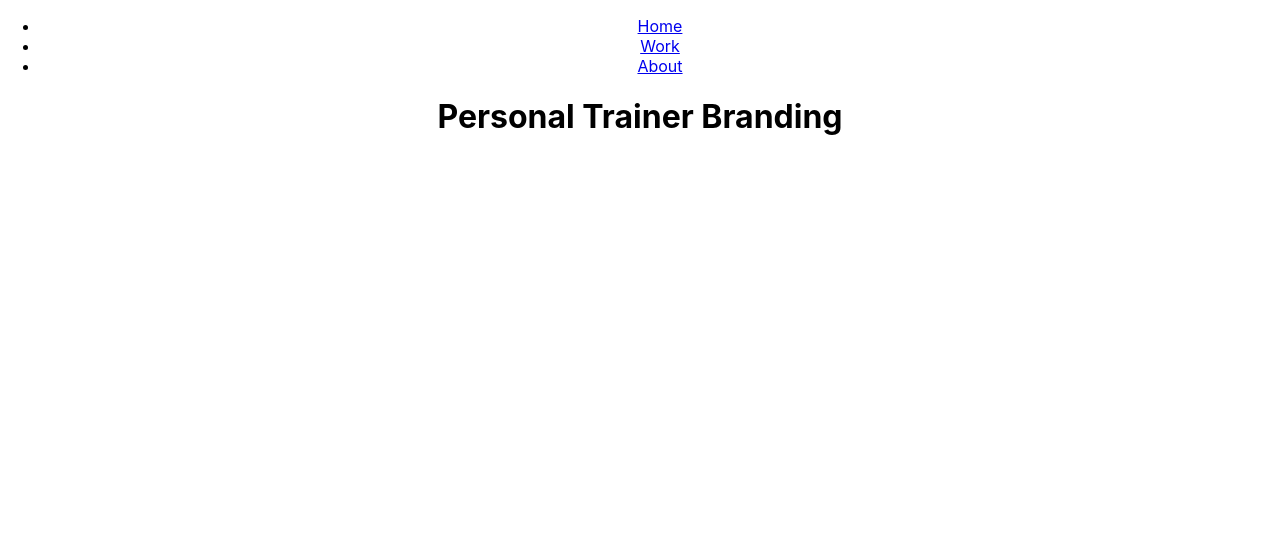
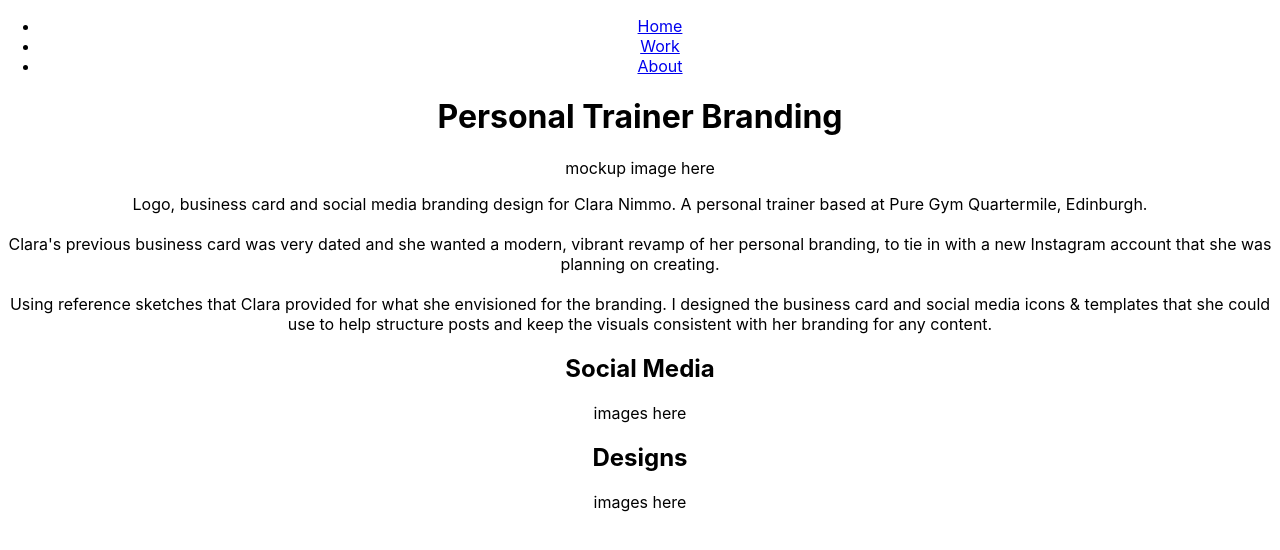
Before and after one commit to calumgould/portfolio_site, a React (Create React App) app: page /work/design/personal-trainer-branding in a window 1280 px wide. Shown: the top 550 px of the page. Built offline with nearby package versions, Linux system fonts and the light colour scheme.

Commit message:
fleshed out design work pages

```diff
--- a/src/containers/designProjects/ChoJuicePage.js
+++ b/src/containers/designProjects/ChoJuicePage.js
@@ -3,8 +3,33 @@ import React from 'react';
 const ChoJuicePage = () => {
     return (
         <div>
-        <h1>Cho Juice</h1>
-    </div>
+            <div>
+                <h1>Cho Juice</h1>
+                <p>mockup image here</p>
+                <p>
+                Cho Juice is a brand designed from the ground up, to bring transparency to the fruit juice market, specifically targeting how the sugar content is represented on juice bottles, due to the lack of regulations for how nutritional information is labelled on all major juice brands, such as Innocent and Tropicana.
+                <br /><br />
+                At a glance these juices appear to have relatively low sugar content, when in reality you're only being shown the sugar content of a single serving, of which there can be up to 8 servings of per bottle. This makes it difficult to determine the total sugar content of any given bottle.
+                <br /><br />
+                Cho Juice brings clarity to this, by showing the total nutritional content upfront, as well as highlighting the importance of portion control, informing the consumer of their recommended daily sugar intakes and how much of it this drink makes up.
+                </p>
+            </div>
+            <div>
+                <p>finished bottle image</p>
+            </div>
+            <div>
+                <h2>Juice Bottle Labels</h2>
+                <p>images here</p>
+            </div>
+            <div>
+                <h2>Social Media</h2>
+                <p>images here</p>
+            </div>
+            <div>
+                <h2>Posters</h2>
+                <p>images here</p>
+            </div>
+        </div>
      );
 }
 
--- a/src/containers/designProjects/GarvaldArtistsPage.js
+++ b/src/containers/designProjects/GarvaldArtistsPage.js
@@ -3,7 +3,31 @@ import React from 'react';
 const GarvaldArtistsPage = () => {
     return (
         <div>
-            <h1>Garvald Artists</h1>
+            <div>
+                <h1>Garvald Artists</h1>
+                <p>mockup image here</p>
+                <p>
+                Garvald Artists is one of 21 supported workshops in Edinburgh. Their purpose is to support adults with a learning disability and develop their art, craft and catering skills.
+                <br /><br />
+                Proposed design for how artists at Garvald could introduce their work to the art and design world.
+                <br /><br />
+                Working in a two person team, we overhauled the current Garvald Artists website, to have a more creative feel, featuring work by the artists themselves. Collating all the proposed changes in a concise publication to give to the client.
+                <br /><br />
+                The inclusion of an online shop in the website gives the artists the tools to begin to sell their work through a commercial medium, showing examples of how their art could be implemented on different products.
+                </p>
+            </div>
+            <div>
+                <h2>Designs</h2>
+                <p>images here</p>
+            </div>
+            <div>
+                <h2>Publication Spreads</h2>
+                <p>images here</p>
+            </div>
+            <div>
+                <h2>Merchandise</h2>
+                <p>images here</p>
+            </div>
         </div>
      );
 }
--- a/src/containers/designProjects/HeinzPage.js
+++ b/src/containers/designProjects/HeinzPage.js
@@ -3,7 +3,25 @@ import React from 'react';
 const HeinzPage = () => {
     return (
         <div>
-            <h1>D&AD Heinz</h1>
+            <div>
+                <h1>D&AD Heinz</h1>
+                <p>mockup image here</p>
+                <p>
+                Proposed campaign for D&AD 2019 competition brief "It has to be Heinz".
+                <br /><br />
+                To celebrate 150 years of Heinz I developed a campaign to utilise the best feature of Heinz...their ketchup. Experimenting with it in every way I could think of, most of which incredibly messy.
+                <br /><br />
+                The final designs utilised negative space to show just how iconic Heinz Ketchup is, that you can recognise it without the Heinz brand mark.
+                <br /><br />
+                Taking the iconic shape of Heinz bottles to create these forms out of just ketchup. Affirming to existing Heinz consumers and newcomers alike that Heinz Ketchup is just the best there is.
+                <br /><br />
+                <b>"It has to be Heinz."</b>
+                </p>
+            </div>
+            <div>
+                <h2>Proposed Idea</h2>
+                <p>images here (slideshow?)</p>
+            </div>
         </div>
       );
 }
--- a/src/containers/designProjects/KateBushSymposiumPage.js
+++ b/src/containers/designProjects/KateBushSymposiumPage.js
@@ -3,7 +3,29 @@ import React from 'react';
 const KateBushSymposium = () => {
     return (
         <div>
-            <h1>Kate Bush Symposium</h1>
+            <div>
+                <h1>Kate Bush Symposium</h1>
+                <p>mockup image here</p>
+                <p>
+                Freelance project for the University of Edinburgh
+                <br /><br />
+                Full brand identity for the Kate Bush Symposium, to be held in Edinburgh on 12th December 2019 at Edinburgh College of Art.
+                <br /><br />
+                The visuals are designed to appeal to Kate Bush's followers, using her iconic expressions in an abstracted, half-tone form to create a subtle background, still recognisable as Kate Bush even though heavily cropped, showing how iconic her features are.
+                <br /><br />
+                The imagery in combination with bold, vibrant text makes the post pop out to readers, and bringing a simple but effective colour palette and style that can be used across the rest of the event branding.
+                <br /><br />
+                The proposal was initially made during my time at Cosmic Collective, a student led design agency, which I ran with Lynn Jiang. After winning the pitch from all agencies, this project was continued after my graduation as freelance work.
+                </p>
+            </div>
+            <div>
+                <h2>Final Designs</h2>
+                <p>images here</p>
+            </div>
+            <div>
+                <h2>The Event</h2>
+                <p>images here</p>
+            </div>
         </div>
      );
 }
--- a/src/containers/designProjects/LoganAirPage.js
+++ b/src/containers/designProjects/LoganAirPage.js
@@ -3,7 +3,31 @@ import React from 'react';
 const LoganAirPage = () => {
     return (
         <div>
-            <h1>Logan Air</h1>
+            <div>
+                <h1>Logan Air</h1>
+                <p>mockup image here</p>
+                <p>
+                Brand redesign concept for Loganair, Scotland's biggest airline est 1962.
+                <br /><br />
+                A fresh, modern take on the Loganair brand, with the aim of bringing it up to standard with major airlines across the UK.
+                <br /><br />
+                This new design would allow the airline to branch outside of Scotland by removing the overly tartan aesthetic and instead taking the existing colour palette to create a whole new identity, without straying too far from the core brand.
+                <br /><br />
+                This included concepts for aeroplane livery, tickets, advertisements, billboards, uniforms, tickets, pillows and stationary.
+                </p>
+            </div>
+            <div>
+                <h2>Designs</h2>
+                <p>images here</p>
+            </div>
+            <div>
+                <h2>Old vs New</h2>
+                <p>images here</p>
+            </div>
+            <div>
+                <h2>Further Designs</h2>
+                <p>images here</p>
+            </div>
         </div>
      );
 }
--- a/src/containers/designProjects/PersonalTrainerBrandingPage.js
+++ b/src/containers/designProjects/PersonalTrainerBrandingPage.js
@@ -3,7 +3,25 @@ import React from 'react';
 const PersonalTrainerBrandingPage = () => {
     return (
         <div>
-            <h1>Personal Trainer Branding</h1>
+            <div>
+                <h1>Personal Trainer Branding</h1>
+                <p>mockup image here</p>
+                <p>
+                Logo, business card and social media branding design for Clara Nimmo. A personal trainer based at Pure Gym Quartermile, Edinburgh.
+                <br /><br />
+                Clara's previous business card was very dated and she wanted a modern, vibrant revamp of her personal branding, to tie in with a new Instagram account that she was planning on creating.
+                <br /><br />
+                Using reference sketches that Clara provided for what she envisioned for the branding. I designed the business card and social media icons & templates that she could use to help structure posts and keep the visuals consistent with her branding for any content.
+                </p>
+            </div>
+            <div>
+                <h2>Social Media</h2>
+                <p>images here</p>
+            </div>
+            <div>
+                <h2>Designs</h2>
+                <p>images here</p>
+            </div>
         </div>
     );
 }
--- a/src/containers/designProjects/PuppetAnimationScotlandPage.js
+++ b/src/containers/designProjects/PuppetAnimationScotlandPage.js
@@ -3,7 +3,25 @@ import React from 'react';
 const PuppetAnimationScotlandPage = () => {
     return (
         <div>
-            <h1>Puppet Animation Scotland</h1>
+            <div>
+                <h1>Puppet Animation Scotland</h1>
+                <p>mockup image here</p>
+                <p>
+                Puppet Animation Scotland brand overhaul to bring all their existing events and workshops into one concise publication to be given out to potential clients/event attendees to showcase  Puppet Animation Scotland.
+                <br /><br />
+                I took the raw form of puppetry as the basis for my design, shadows. Splitting shadows into their raw components through print CMY (Cyan, Magenta, Yellow)
+                <br /><br />
+                This created a colourful, vibrant design that delivers all the essential information and also has the aesthetic that audiences of all age ranges could appreciate and interact with.
+                </p>
+            </div>
+            <div>
+                <h2>Designs</h2>
+                <p>images here</p>
+            </div>
+            <div>
+                <h2>All Pages</h2>
+                <p>images here (slideshow?)</p>
+            </div>
         </div>
      );
 }
--- a/src/containers/designProjects/TheVeryHungryCaterpillarPage.js
+++ b/src/containers/designProjects/TheVeryHungryCaterpillarPage.js
@@ -3,7 +3,25 @@ import React from 'react';
 const TheVeryHungryCaterpillarPage = () => {
     return (
         <div>
-            <h1>The Very Hungry Caterpillar</h1>
+            <div>
+                <h1>The Very Hungry Caterpillar</h1>
+                <p>mockup image here</p>
+                <p>
+                A-Level Graphic Design project to redesign and illustrate a children's book.
+                <br /><br />
+                Using my childhood favourite book, "The Very Hungry Caterpillar" as a template to dictate structure and content. I redesigned the entire book and all its elements, whilst still keeping a familiar feel to the classic.
+                <br /><br />
+                Collage was used to create the fruit, shapes and trees. Pastels were used to create the night sky background.    A combination of sand and watercolour were used to create the dirt textures. Crumpled and torn paper were used to build the background elements and text layers.
+                </p>
+            </div>
+            <div>
+                <h2>Book</h2>
+                <p>images here</p>
+            </div>
+            <div>
+                <h2>All Pages</h2>
+                <p>images here (slideshow?)</p>
+            </div>
         </div>
      );
 }
```
